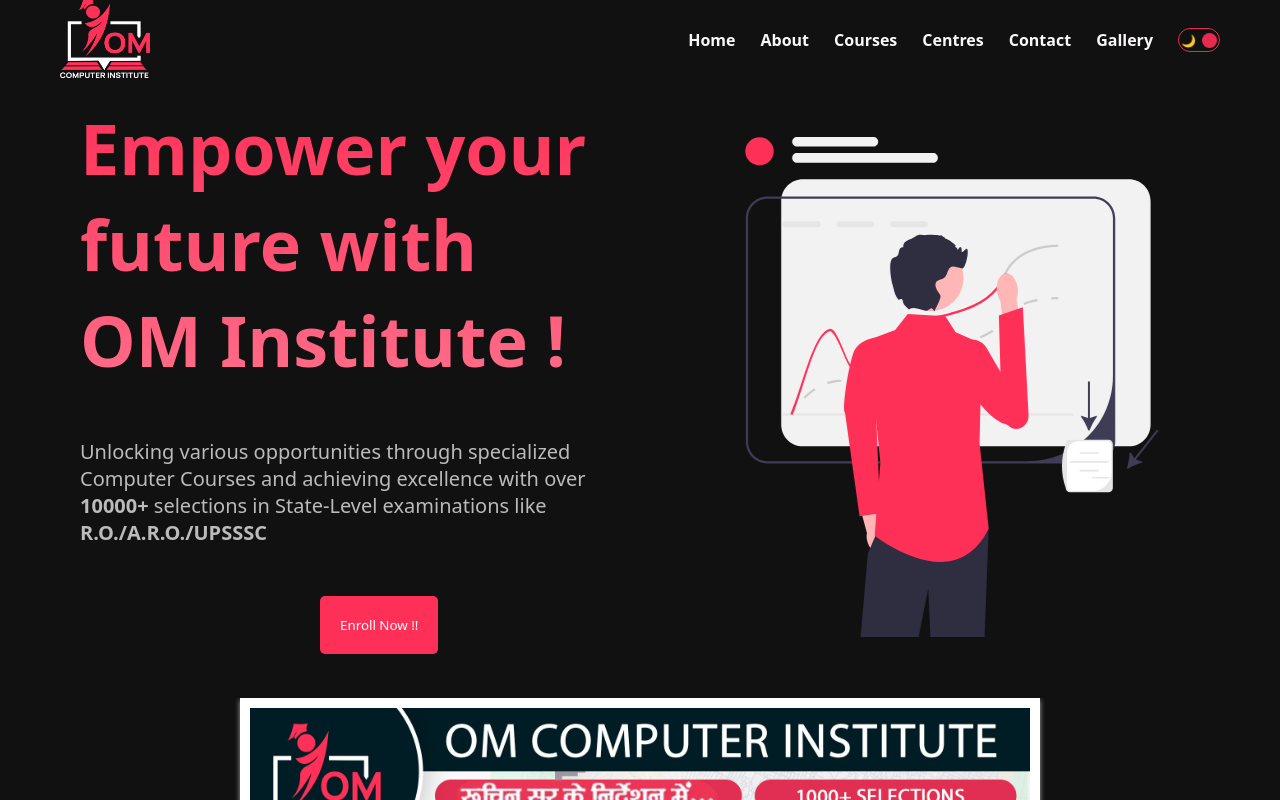
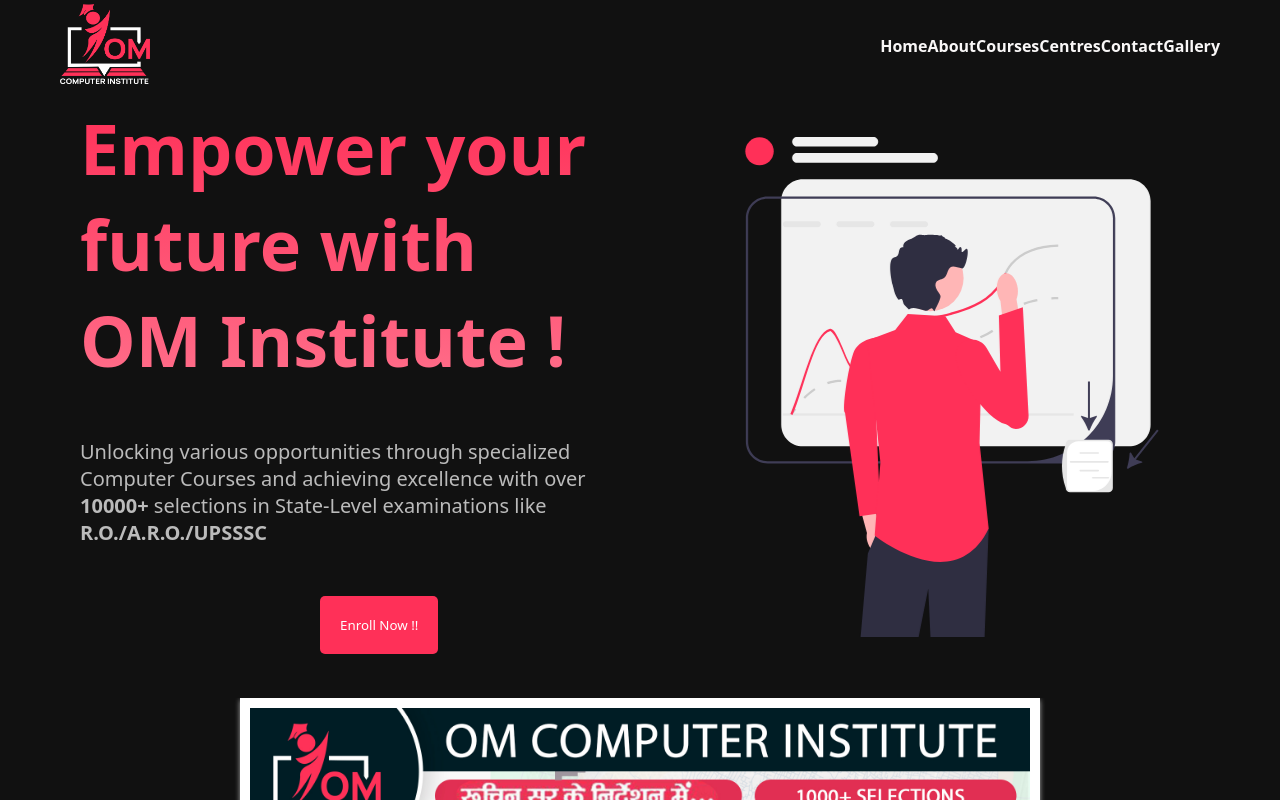
Before and after one commit to MAYANK-TRIPATH/Om-website, a Next.js app: page / in a window 1280 px wide. Shown: the top 800 px of the page. Built offline with nearby package versions, Linux system fonts and the light colour scheme.

Commit message:
Hambuger fixed

```diff
--- a/src/components/navbar/Navbar.jsx
+++ b/src/components/navbar/Navbar.jsx
@@ -40,7 +40,7 @@
 ];
 
 const Navbar = () => {
-  const [isMobileMenuOpen, setMobileMenuOpen] = useState(false);
+  const [isMobileMenuOpen, setMobileMenuOpen] = useState(true);
 
   const toggleMobileMenu = () => {
     setMobileMenuOpen(!isMobileMenuOpen);
@@ -59,15 +59,7 @@
         </div>
 
         {/* Conditionally render links or mobile menu */}
-        {isMobileMenuOpen ? (
-          <div className={styles.mobileMenu}>
-            {links.map((link) => (
-              <Link key={link.id} href={link.url}>
-                {link.title}
-              </Link>
-            ))}
-          </div>
-        ) : (
+        {!isMobileMenuOpen ? (
           // Links for larger screens
           <div className={styles.links}>
             {links.map((link) => (
@@ -77,6 +69,15 @@
             ))}
             <DarkModeToggle />
           </div>
+        ) : (
+          // Mobile menu for smaller screens
+          <div className={styles.mobileMenu}>
+            {links.map((link) => (
+              <Link key={link.id} href={link.url}>
+                {link.title}
+              </Link>
+            ))}
+          </div>
         )}
       </div>
     </div>
--- a/src/components/navbar/navbar.module.css
+++ b/src/components/navbar/navbar.module.css
@@ -3,7 +3,7 @@
     display: flex;
     justify-content: space-between;
     align-items: center;
-    padding-bottom: 20px; /* Corrected padding declaration */
+    padding-bottom: 8px; /* Corrected padding declaration */
 }
 
 .logo {
@@ -53,6 +53,7 @@
         display: flex;
         flex-direction: column;
         cursor: pointer;
+        margin-left: 310px;
     }
 
     .bar {
@@ -74,7 +75,7 @@
         top: 80px;
         left: 0;
         width: 100%;
-        background-color: #fff; /* Set your background color */
+        background-color: #fff;
         padding: 10px;
         box-shadow: 0px 4px 6px rgba(245, 241, 241, 0.1);
     }
```
